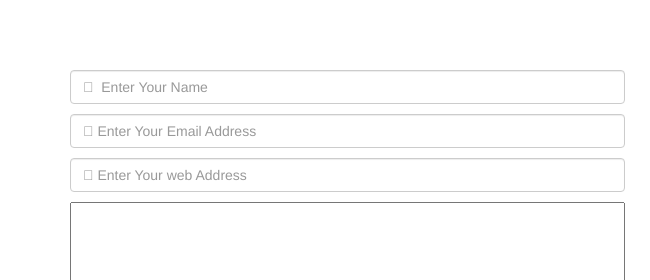
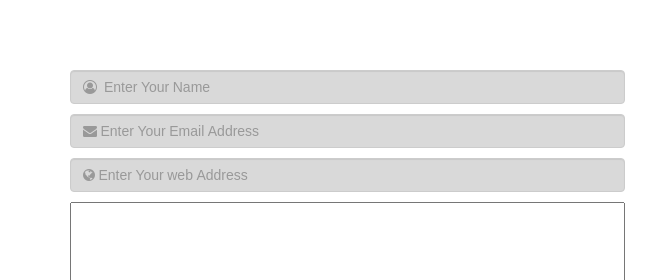
Before and after one commit to rafsanalmusawver/John-R-Doe, a plain HTML site: page index.html in a window 1280 px wide. Shown: the part 1495-1775 px from the top of the page, 0-650 px from the left. Drawn offline with nearby package versions, Linux system fonts and the light colour scheme.

Commit message:
Update style.css

```diff
--- a/style.css
+++ b/style.css
@@ -188,6 +188,12 @@ input{
 	padding: 10px;
 	}
 
+.formCustom{
+    font-family: FontAwesome, sans-serif;
+	background:rgba(0,0,0,.15);
+	}
+
+
 textarea{
 	width: 100%;
 	}
```
